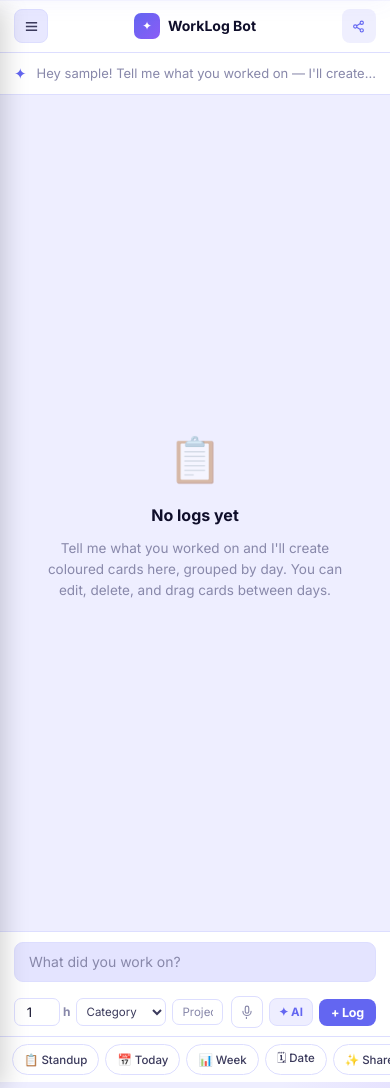
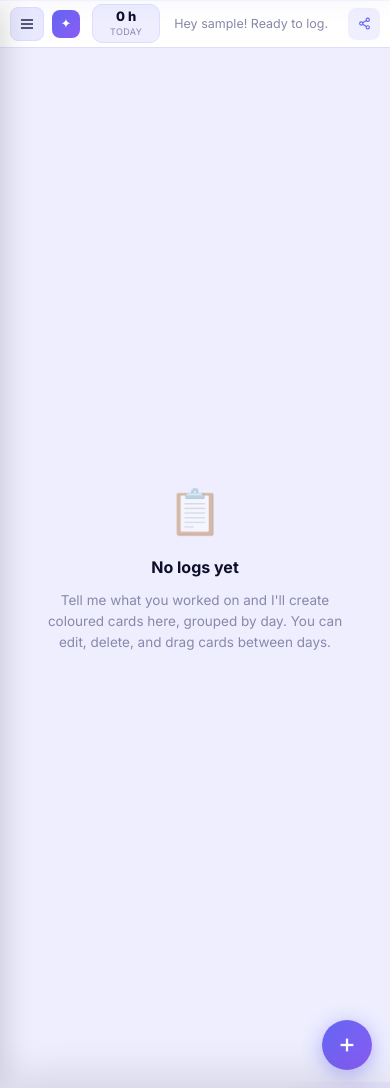
Before and after one commit to zaintahir5121/ZainPortfolio, an ASP.NET Core app: page /Logs in a window 390 px wide. Shown: the part 48-1136 px from the top of the page. Run offline with ASP.NET Core 8, Linux system fonts and the light colour scheme; the visitor is signed in with stand-in values (Sample User, id 1); the project's own start-up code is not run, and a stand-in starts its controllers and pages.

Commit message:
Redesign dashboard: sidebar drawer + FAB-based log creation
- Sidebar hidden by default at ALL screen sizes; slides in as a drawer
  when the hamburger toggle is clicked (overlay backdrop)
- Replace mobile-bar + status-bar with a compact .wb-topbar showing
  stats pill (today hours / streak / goal %) and status text
- Remove always-visible bottom form; replace with a floating "+" FAB
  button fixed at bottom-right of the viewport
- Pressing "+" (or keyboard shortcut N) slides up a polished bottom
  sheet with the full quick-add form (description, hours, category,
  project, AI parse button, shortcut chips)
- Sheet auto-focuses the textarea, closes on Esc or after saving
- Board now occupies full viewport width and height for maximum card
  density, matching the Google Keep style

https://claude.ai/code/session_01FfSWPbQPnkAKWCutiknqef

```diff
--- a/worklog-mvc/Views/Logs/Index.cshtml
+++ b/worklog-mvc/Views/Logs/Index.cshtml
@@ -175,26 +175,33 @@
       </div>
     </div>
 
-    <!-- Mobile top bar -->
-    <div class="wb-mobile-bar">
-      <button class="wb-sidebar-toggle" onclick="wbToggleSidebar()" aria-label="Menu">
-        <svg width="15" height="15" viewBox="0 0 24 24" fill="none" stroke="currentColor" stroke-width="2.5"><line x1="3" y1="6" x2="21" y2="6"/><line x1="3" y1="12" x2="21" y2="12"/><line x1="3" y1="18" x2="21" y2="18"/></svg>
+    <!-- ── Top bar (always visible, hamburger → drawer) ── -->
+    <div class="wb-topbar" id="wbTopbar">
+      <button class="wb-topbar-toggle" onclick="wbToggleSidebar()" aria-label="Menu">
+        <svg width="16" height="16" viewBox="0 0 24 24" fill="none" stroke="currentColor" stroke-width="2.5"><line x1="3" y1="6" x2="21" y2="6"/><line x1="3" y1="12" x2="21" y2="12"/><line x1="3" y1="18" x2="21" y2="18"/></svg>
       </button>
-      <div style="display:flex;align-items:center;gap:8px">
-        <div style="width:26px;height:26px;border-radius:7px;background:linear-gradient(135deg,var(--accent),var(--accent-2));display:flex;align-items:center;justify-content:center;color:white;font-size:12px;flex-shrink:0">✦</div>
-        <span class="wb-mobile-title">WorkLog Bot</span>
-      </div>
-      <button class="wb-share-mini" onclick="openShareModal()" title="Share week">
+      <div class="wb-topbar-brand">
+        <div class="wb-topbar-logo">✦</div>
+        <span class="wb-topbar-name">WorkLog</span>
+      </div>
+      <div class="wb-topbar-stats">
+        <div class="wb-topbar-stat">
+          <span class="wb-topbar-num">@Model.TodayHours h</span>
+          <span class="wb-topbar-lbl">today</span>
+        </div>
+        <div class="wb-topbar-stat wb-topbar-stat-opt">
+          <span class="wb-topbar-num">@Model.Streak @(Model.Streak >= 3 ? "🔥" : "📅")</span>
+          <span class="wb-topbar-lbl">streak</span>
+        </div>
+        <div class="wb-topbar-stat wb-topbar-stat-opt">
+          <span class="wb-topbar-num">@Model.WeekPctInt%</span>
+          <span class="wb-topbar-lbl">goal</span>
+        </div>
+      </div>
+      <span class="wb-topbar-status" id="wbStatusText">Hey @Model.FirstName! Ready to log.</span>
+      <button class="wb-topbar-share" onclick="openShareModal()" title="Share week">
         <svg width="13" height="13" viewBox="0 0 24 24" fill="none" stroke="currentColor" stroke-width="2"><circle cx="18" cy="5" r="3"/><circle cx="6" cy="12" r="3"/><circle cx="18" cy="19" r="3"/><line x1="8.59" y1="13.51" x2="15.42" y2="17.49"/><line x1="15.41" y1="6.51" x2="8.59" y2="10.49"/></svg>
       </button>
-    </div>
-
-    <!-- Bot status bar -->
-    <div class="wb-status-bar" id="wbStatus">
-      <span class="wb-status-icon">✦</span>
-      <span class="wb-status-text" id="wbStatusText">
-        Hey @Model.FirstName! Tell me what you worked on — I'll create cards below.
-      </span>
     </div>
 
     <!-- ── Card board ── -->
@@ -275,16 +282,37 @@
       }
     </div>
 
-    <!-- Project context picker -->
+    <!-- FAB — click or press N to create a new log entry -->
+    <button class="wb-fab" id="wbFab" onclick="wbOpenNewLog()" title="New log entry  (N)">
+      <svg width="22" height="22" viewBox="0 0 24 24" fill="none" stroke="currentColor" stroke-width="2.5"><line x1="12" y1="5" x2="12" y2="19"/><line x1="5" y1="12" x2="19" y2="12"/></svg>
+    </button>
+
+    <!-- Hidden date picker anchor -->
+    <input type="date" id="wbDatePick" class="wb-date-inp" onchange="wbDatePicked(this.value)">
+
+  </div>
+</div>
+
+<!-- ══ NEW LOG BOTTOM SHEET ════════════════════════════════════════════════ -->
+<div class="wb-newlog" id="wbNewLog">
+  <div class="wb-newlog-bd" onclick="wbCloseNewLog()"></div>
+  <div class="wb-newlog-panel">
+    <div class="wb-newlog-drag"></div>
+    <div class="wb-newlog-hdr">
+      <span class="wb-newlog-title">New log entry</span>
+      <kbd class="wb-newlog-hint">N</kbd>
+      <div style="flex:1"></div>
+      <button class="wb-newlog-close" onclick="wbCloseNewLog()" title="Close (Esc)">×</button>
+    </div>
+    <!-- Project context chips -->
     <div class="wb-proj-row" id="wbProjRow"></div>
-
-    <!-- Quick-add form — instant, no AI required -->
-    <div class="wb-quick">
+    <!-- Description -->
     <textarea id="wbInput" class="wb-q-desc"
               placeholder="What did you work on?"
-                rows="1"
+              rows="2"
               onkeydown="wbQKeydown(event)"
               oninput="wbAutosize(this)"></textarea>
+    <!-- Fields row -->
     <div class="wb-q-row">
       <div class="wb-q-left">
         <div class="wb-q-hrs-wrap">
@@ -309,22 +337,18 @@
         <button class="wb-q-ico" id="wbMicBtn" onclick="wbToggleVoice()" title="Voice input">
           <svg width="14" height="14" viewBox="0 0 24 24" fill="currentColor"><path d="M12 1a4 4 0 0 1 4 4v6a4 4 0 0 1-8 0V5a4 4 0 0 1 4-4zm0 2a2 2 0 0 0-2 2v6a2 2 0 0 0 4 0V5a2 2 0 0 0-2-2zm7 7a1 1 0 0 1 1 1 8 8 0 0 1-16 0 1 1 0 0 1 2 0 6 6 0 0 0 12 0 1 1 0 0 1 1-1zm-7 11v2a1 1 0 0 1-2 0v-2a1 1 0 0 1 2 0z"/></svg>
         </button>
-          <button class="wb-q-ai" onclick="wbAiParse()" title="Paste a paragraph — AI splits into multiple cards (Ctrl+Enter)">✦ AI</button>
+        <button class="wb-q-ai" onclick="wbAiParse()" title="AI Parse (Ctrl+Enter)">✦ AI</button>
         <button class="wb-q-add" id="wbSendBtn" onclick="wbQuickAdd()">+ Log</button>
       </div>
     </div>
-    </div>
-
-    <!-- Shortcuts -->
+    <!-- Shortcut chips -->
     <div class="wb-chips">
       <button class="wb-chip" onclick="wbStandupChip()">📋 Standup</button>
       <button class="wb-chip" onclick="handleToday()">📅 Today</button>
       <button class="wb-chip" onclick="handleWeek()">📊 Week</button>
       <button class="wb-chip" onclick="wbOpenDatePicker()">🗓 Date</button>
       <button class="wb-chip" onclick="openShareModal()">✨ Share</button>
-      <input type="date" id="wbDatePick" class="wb-date-inp" onchange="wbDatePicked(this.value)">
-    </div>
-
+    </div>
   </div>
 </div>
 
@@ -489,21 +513,38 @@ let wbAiFix = false;
 // ── Status bar ────────────────────────────────────────────────────────────
 let _statusTimer = null;
 function setStatus(msg, isErr = false) {
-  const bar  = document.getElementById('wbStatus');
   const text = document.getElementById('wbStatusText');
   if (msg === 'typing') {
     text.innerHTML = '<span class="wb-status-dots"><span></span><span></span><span></span></span>';
-    bar.classList.remove('wb-status-err');
+    text.classList.remove('wb-status-err');
     return;
   }
   text.textContent = msg;
-  bar.classList.toggle('wb-status-err', isErr);
+  text.classList.toggle('wb-status-err', isErr);
   if (_statusTimer) clearTimeout(_statusTimer);
   _statusTimer = setTimeout(() => {
-    text.textContent = `✦ WorkLog Bot${WB.streak > 0 ? ' · ' + WB.streak + '-day streak 🔥' : ''}`;
-    bar.classList.remove('wb-status-err');
+    text.textContent = `Hey @Model.FirstName! Ready to log.`;
+    text.classList.remove('wb-status-err');
   }, 5000);
 }
+
+// ── New log bottom sheet ──────────────────────────────────────────────────
+function wbOpenNewLog() {
+  document.getElementById('wbNewLog').classList.add('open');
+  document.getElementById('wbFab').classList.add('active');
+  setTimeout(() => { if (inp) inp.focus(); }, 240);
+}
+function wbCloseNewLog() {
+  document.getElementById('wbNewLog').classList.remove('open');
+  document.getElementById('wbFab').classList.remove('active');
+}
+document.addEventListener('keydown', e => {
+  if (e.key === 'Escape') { wbCloseNewLog(); return; }
+  const tag = document.activeElement.tagName;
+  if (e.key === 'n' && !e.ctrlKey && !e.metaKey && !e.altKey && tag !== 'INPUT' && tag !== 'TEXTAREA' && tag !== 'SELECT') {
+    e.preventDefault(); wbOpenNewLog();
+  }
+});
 
 // ── Response modal ────────────────────────────────────────────────────────
 function wbShowModal(title, html) {
@@ -1006,6 +1047,7 @@ async function wbQuickAdd() {
     setStatus(`✅ Logged — ${WB.todayHours.toFixed(1)}h today`);
     showToast(`✓ ${text.slice(0, 50)}${text.length > 50 ? '…' : ''}`);
     histSave('user', text);
+    wbCloseNewLog();
     // add new project to picker if not already there
     if (proj && !WB.recentProjects.includes(proj)) {
       WB.recentProjects.unshift(proj);
@@ -1014,7 +1056,7 @@ async function wbQuickAdd() {
       wbInitProjectPicker();
     }
   } catch { showErr('Network error. Check your connection.'); }
-  finally { sendBtn.disabled = false; inp.focus(); }
+  finally { sendBtn.disabled = false; }
 }
 
 // ── AI Parse — Ollama parses a paragraph into multiple cards ──────────────
--- a/worklog-mvc/wwwroot/css/site.css
+++ b/worklog-mvc/wwwroot/css/site.css
@@ -1622,17 +1622,21 @@ body.wb-page .app-footer { display: none !important; }
 /* ── App shell ────────────────────────────────────────────────────────────── */
 .wb-app { display: flex; height: 100%; background: var(--bg); }
 
-/* ── Sidebar ──────────────────────────────────────────────────────────────── */
+/* ── Sidebar (always a hidden drawer — slides in on toggle) ──────────────── */
 .wb-sidebar {
-  width: 260px; flex-shrink: 0;
+  position: fixed; left: 0; top: 54px; bottom: 0; z-index: 210;
+  width: 290px; flex-shrink: 0;
   display: flex; flex-direction: column; gap: 10px;
   padding: 14px 10px 20px;
   overflow-y: auto; overflow-x: hidden;
   border-right: 1px solid var(--line);
   background: var(--white);
-  transition: transform .25s cubic-bezier(.16,1,.3,1);
+  transform: translateX(-100%);
+  box-shadow: 4px 0 28px rgba(0,0,0,.16);
+  transition: transform .26s cubic-bezier(.16,1,.3,1);
   scrollbar-width: thin; scrollbar-color: var(--line) transparent;
 }
+.wb-sidebar.open { transform: translateX(0); }
 .wb-sidebar::-webkit-scrollbar { width: 3px; }
 .wb-sidebar::-webkit-scrollbar-thumb { background: var(--line); border-radius: 99px; }
 
@@ -1708,26 +1712,49 @@ select.wb-tl-inp { padding: 3px 5px; }
 .wb-qa-btn span { width: 20px; text-align: center; flex-shrink: 0; }
 .wb-insight-text { font-size: 12px; color: var(--text-2); line-height: 1.65; }
 
-/* ── Main chat ─────────────────────────────────────────────────────────────── */
-.wb-main { flex: 1; display: flex; flex-direction: column; overflow: hidden; min-width: 0; }
-
-/* mobile topbar */
-.wb-mobile-bar {
-  display: none; align-items: center; justify-content: space-between;
-  padding: 9px 14px; background: var(--white);
-  border-bottom: 1px solid var(--line); flex-shrink: 0;
-}
-.wb-sidebar-toggle {
+/* ── Main board ─────────────────────────────────────────────────────────────── */
+.wb-main { flex: 1; display: flex; flex-direction: column; overflow: hidden; min-width: 0; width: 100%; }
+
+/* ── Top bar ─────────────────────────────────────────────────────────────── */
+.wb-topbar {
+  display: flex; align-items: center; gap: 10px;
+  padding: 0 16px; height: 48px; flex-shrink: 0;
+  border-bottom: 1px solid var(--line); background: var(--white);
+}
+.wb-topbar-toggle {
   width: 34px; height: 34px; background: var(--surface); border: 1px solid var(--line);
   border-radius: 8px; display: flex; align-items: center; justify-content: center;
-  color: var(--text-2); cursor: pointer; flex-shrink: 0;
-}
-.wb-mobile-title { font-size: 14px; font-weight: 700; color: var(--text); }
-.wb-share-mini {
-  width: 34px; height: 34px; background: var(--accent-bg); border: none;
+  color: var(--text-2); cursor: pointer; flex-shrink: 0; transition: all .13s;
+}
+.wb-topbar-toggle:hover { border-color: var(--accent); color: var(--accent); background: var(--accent-bg); }
+.wb-topbar-brand { display: flex; align-items: center; gap: 7px; flex-shrink: 0; }
+.wb-topbar-logo {
+  width: 28px; height: 28px; border-radius: 8px;
+  background: linear-gradient(135deg, var(--accent), var(--accent-2));
+  display: flex; align-items: center; justify-content: center;
+  color: white; font-size: 13px; flex-shrink: 0;
+}
+.wb-topbar-name { font-size: 14px; font-weight: 700; color: var(--text); }
+.wb-topbar-stats {
+  display: flex; gap: 4px; align-items: center; margin-left: 4px;
+  background: var(--bg); border: 1px solid var(--line); border-radius: 10px; padding: 3px 10px;
+}
+.wb-topbar-stat { display: flex; flex-direction: column; align-items: center; padding: 0 7px; }
+.wb-topbar-stat + .wb-topbar-stat { border-left: 1px solid var(--line); }
+.wb-topbar-num { font-size: 13px; font-weight: 800; color: var(--text); line-height: 1.3; }
+.wb-topbar-lbl { font-size: 9px; color: var(--muted); text-transform: uppercase; letter-spacing: .4px; }
+.wb-topbar-status {
+  flex: 1; font-size: 12.5px; color: var(--muted);
+  white-space: nowrap; overflow: hidden; text-overflow: ellipsis;
+  margin: 0 6px;
+}
+.wb-topbar-status.wb-status-err { color: var(--red); }
+.wb-topbar-share {
+  width: 32px; height: 32px; background: var(--accent-bg); border: none;
   border-radius: 8px; display: flex; align-items: center; justify-content: center;
-  color: var(--accent); cursor: pointer; flex-shrink: 0;
-}
+  color: var(--accent); cursor: pointer; flex-shrink: 0; transition: all .13s;
+}
+.wb-topbar-share:hover { background: var(--accent); color: white; }
 
 /* feed */
 .wb-feed {
@@ -1864,17 +1891,15 @@ select.wb-tl-inp { padding: 3px 5px; }
 
 /* ── Responsive ────────────────────────────────────────────────────────────── */
 @media (max-width: 768px) {
-  .wb-sidebar {
-    position: fixed; left: 0; top: 54px; bottom: 0; z-index: 210; width: 282px;
-    transform: translateX(-100%);
-    box-shadow: 4px 0 24px rgba(0,0,0,.18);
-  }
-  .wb-sidebar.open { transform: translateX(0); }
-  .wb-mobile-bar { display: flex; }
   .wb-feed { padding: 16px 14px 10px; gap: 14px; }
   .wb-bar { padding: 8px 12px; padding-bottom: max(10px, calc(8px + env(safe-area-inset-bottom))); gap: 6px; }
   .wb-chips { padding: 7px 12px; }
   .wb-bub { font-size: 13.5px; }
+}
+@media (max-width: 480px) {
+  .wb-topbar-stat-opt { display: none; }
+  .wb-topbar-name { display: none; }
+  .wb-topbar { gap: 8px; padding: 0 10px; }
 }
 
 @media (prefers-reduced-motion: reduce) {
@@ -1933,15 +1958,75 @@ body.wb-page .bmc-float:hover { opacity: 1; transform: scale(1.1) translateY(0);
    WorkLog Bot — Card Board
    ════════════════════════════════════════════════════════════ */
 
-/* ── Status bar ── */
-.wb-status-bar {
-  display: flex; align-items: center; gap: 10px;
-  padding: 0 20px; height: 42px; flex-shrink: 0;
-  border-bottom: 1px solid var(--line); background: var(--white);
-  font-size: 13px; color: var(--muted); overflow: hidden;
-}
-.wb-status-icon { font-size: 15px; flex-shrink: 0; color: var(--accent); }
-.wb-status-text { flex: 1; white-space: nowrap; overflow: hidden; text-overflow: ellipsis; }
+/* ── FAB (floating action button) ── */
+.wb-fab {
+  position: fixed; bottom: 28px; right: 28px; z-index: 150;
+  width: 54px; height: 54px; border-radius: 50%;
+  background: linear-gradient(135deg, var(--accent), var(--accent-2));
+  color: white; border: none; cursor: pointer;
+  display: flex; align-items: center; justify-content: center;
+  box-shadow: 0 4px 20px rgba(99,102,241,.45);
+  transition: transform .18s, box-shadow .18s;
+}
+.wb-fab:hover { transform: scale(1.08); box-shadow: 0 6px 28px rgba(99,102,241,.6); }
+.wb-fab:active { transform: scale(.95); }
+.wb-fab.active { transform: rotate(45deg) scale(1.04); }
+@media (max-width: 480px) {
+  .wb-fab { bottom: 18px; right: 18px; width: 50px; height: 50px; }
+}
+
+/* ── New log bottom sheet ── */
+.wb-newlog {
+  position: fixed; inset: 0; z-index: 300;
+  pointer-events: none;
+  display: flex; flex-direction: column; justify-content: flex-end;
+}
+.wb-newlog.open { pointer-events: auto; }
+.wb-newlog-bd {
+  position: absolute; inset: 0;
+  background: transparent;
+  transition: background .25s, backdrop-filter .25s;
+}
+.wb-newlog.open .wb-newlog-bd {
+  background: rgba(0,0,0,.36);
+  backdrop-filter: blur(3px);
+}
+.wb-newlog-panel {
+  position: relative; z-index: 1;
+  background: var(--white);
+  border-radius: 22px 22px 0 0;
+  padding: 0 16px max(20px, env(safe-area-inset-bottom)) 16px;
+  transform: translateY(100%);
+  transition: transform .28s cubic-bezier(.16,1,.3,1);
+  box-shadow: 0 -6px 48px rgba(0,0,0,.14);
+  max-height: 90dvh; overflow-y: auto;
+}
+.wb-newlog.open .wb-newlog-panel { transform: translateY(0); }
+.wb-newlog-drag {
+  width: 38px; height: 4px; background: var(--line);
+  border-radius: 99px; margin: 10px auto 0;
+}
+.wb-newlog-hdr {
+  display: flex; align-items: center; gap: 8px;
+  padding: 12px 0 6px;
+}
+.wb-newlog-title { font-size: 15px; font-weight: 700; color: var(--text); }
+.wb-newlog-hint {
+  display: inline-flex; align-items: center; justify-content: center;
+  font-size: 10px; font-family: var(--font); font-weight: 700;
+  color: var(--muted); background: var(--bg); border: 1px solid var(--line);
+  border-radius: 4px; padding: 1px 5px; letter-spacing: .5px;
+}
+.wb-newlog-close {
+  width: 28px; height: 28px; border-radius: 50%; border: 1px solid var(--line);
+  background: var(--bg); color: var(--muted); cursor: pointer;
+  font-size: 18px; line-height: 1; display: flex; align-items: center; justify-content: center;
+  transition: all .13s;
+}
+.wb-newlog-close:hover { border-color: var(--red); color: var(--red); background: #fef2f2; }
+
+/* ── Status bar (kept for backward compat, now hidden) ── */
+.wb-status-bar { display: none; }
 .wb-status-err  { color: var(--red) !important; }
 .wb-status-dots { display: flex; gap: 3px; align-items: center; }
 .wb-status-dots span {
```
Lines whose indentation alone changed are shown as unchanged.
